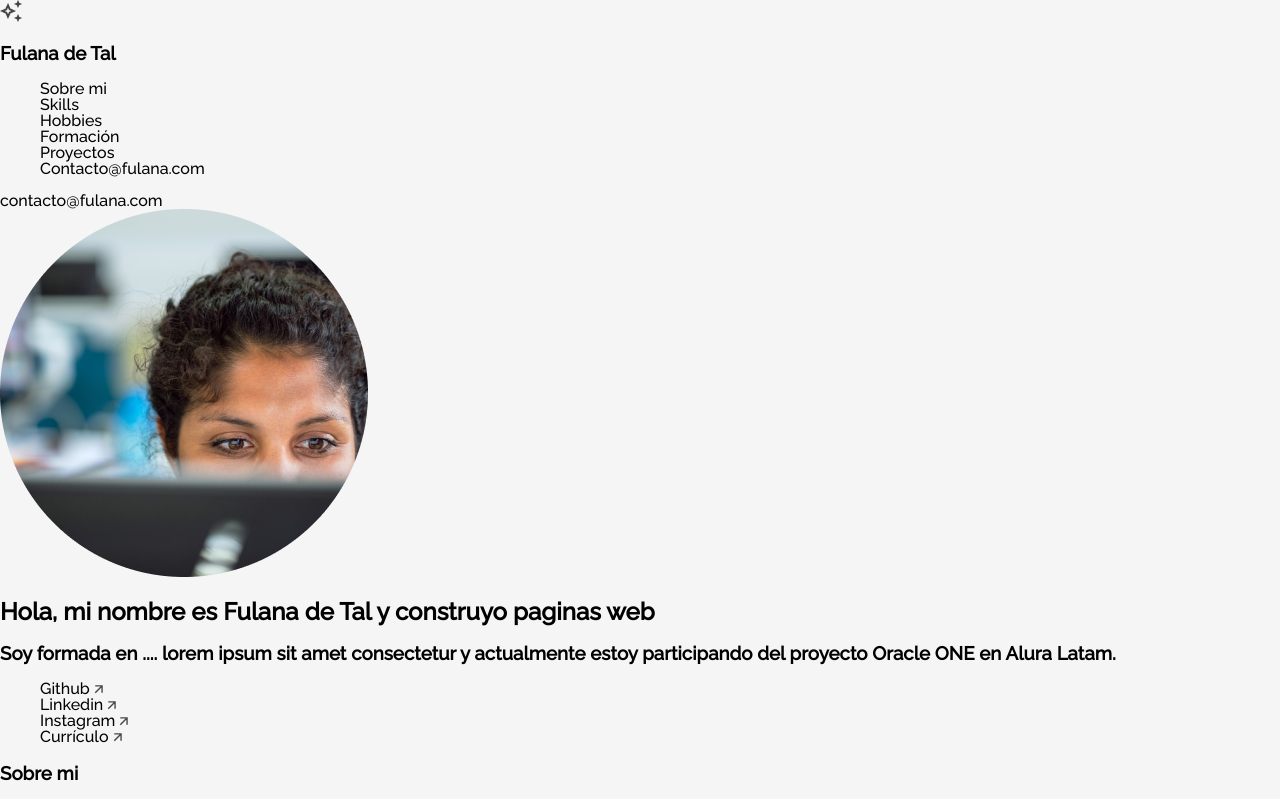
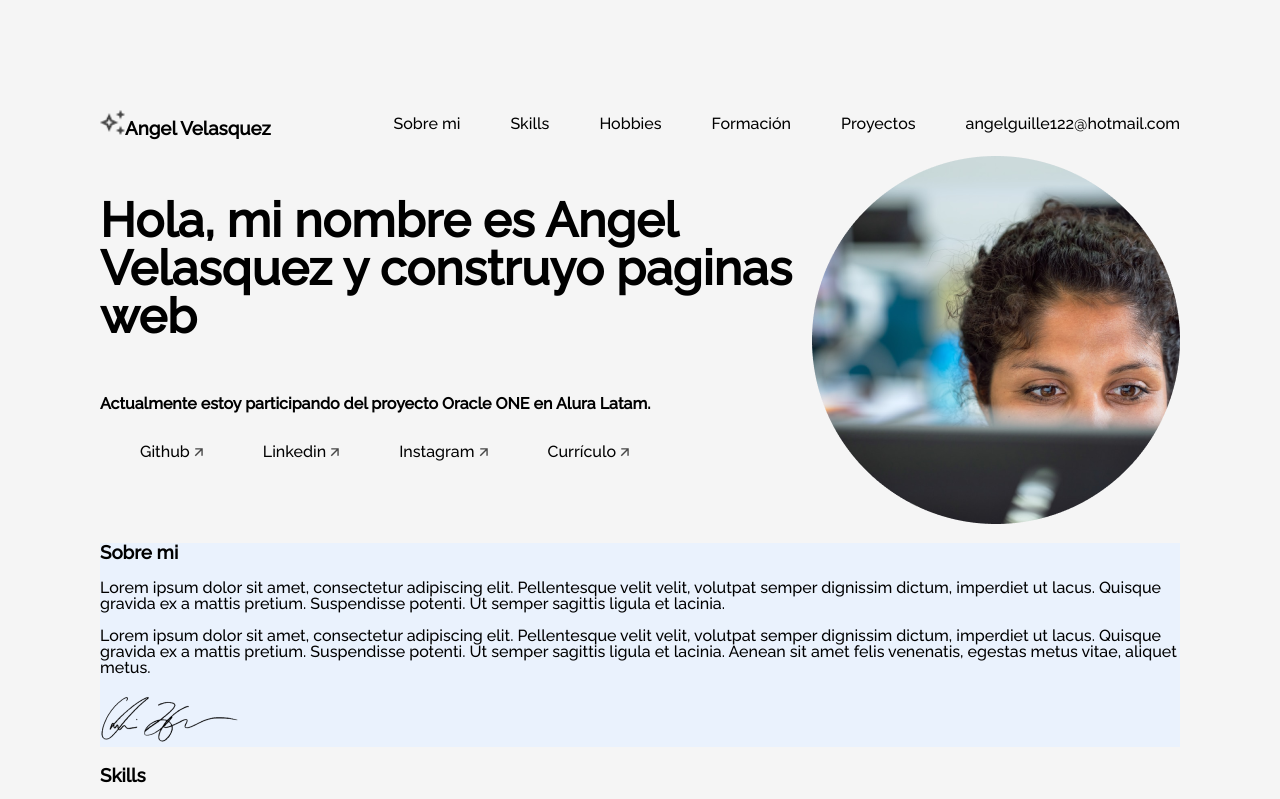
Before and after one commit to AngelPhp122/Portafolio, a plain HTML site: page index.html in a window 1280 px wide. Shown: the top 799 px of the page. Drawn offline with Linux system fonts and the light colour scheme.

Commit message:
modificaciones del frontEnd

```diff
--- a/index.html
+++ b/index.html
@@ -17,8 +17,8 @@
     <div class="tudo">
     <section class="menu">
         <header class="menu__header">
-            <img src="assets\vector.png">
-            <h3 class="menu__title">Fulana de Tal</h3>
+            <img src="assets\vector.png" class="imagen">
+            <h3 class="menu__title">Angel Velasquez</h3>
         </header>
         <nav>
             <ul class="menu__list">
@@ -27,9 +27,9 @@
                 <li class="menu__list__item"><a href="#hobbies">Hobbies</a></li>
                 <li class="menu__list__item"><a href="#formacion">Formación</a></li>
                 <li class="menu__list__item"><a href="#xp">Proyectos</a></li>
-                <li class="menu__list__item"><a href="#contacto">Contacto@fulana.com</a></li>
+                <li class="menu__list__item"><a href="#contacto">angelguille122@hotmail.com</a></li>
             </ul>
-            <li class="menu__list__item__contato"><a href="#contacto">contacto@fulana.com</a></li>
+
         </nav>
     </section>
 
@@ -38,11 +38,11 @@
         <div class="title__div">
             <img class="title__profile" src="assets\profile.png">
             <div class="title__container">
-                <h2 class="title__bio">Hola, mi nombre es Fulana de Tal y construyo paginas web</h2>
-                <h3 class="title__subsection">Soy formada en .... lorem ipsum sit amet consectetur y actualmente estoy participando del proyecto Oracle ONE en Alura Latam.</h3>
+                <h2 class="title__bio">Hola, mi nombre es Angel Velasquez y construyo paginas web</h2>
+                <h3 class="title__subsection">Actualmente estoy participando del proyecto Oracle ONE en Alura Latam.</h3>
                 <ul class="title__network">
                      <!-- Pon los enlaces de tus redes sociales favoritas -->
-                    <li class="title__network__item"><a href="">Github <img src="assets\arrow.png"> </a></li>
+                    <li class="title__network__item"><a href="https://github.com/AngelPhp122">Github <img src="assets\arrow.png"> </a></li>
                     <li class="title__network__item"><a href="">Linkedin <img src="assets\arrow.png"></a></li>
                     <li class="title__network__item"><a href="">Instagram <img src="assets\arrow.png"></a></li>
                     <li class="title__network__item"><a href="">Currículo <img src="assets\arrow.png"></a></li>
--- a/style.css
+++ b/style.css
@@ -15,8 +15,8 @@ body {
     box-sizing: border-box;
     background-color: var(--cor-de-fundo) ;
     font-family: 'Raleway';
-    margin: 0;
-    padding: 0;
+    margin: 50px;
+    padding: 50px;
     line-height: 1;
 }
 ol, ul,li {
@@ -42,19 +42,71 @@ https://en.bem.info/methodology/quick-start/*/
 /*Sección Menu*/
 
 section.menu{
+    display: flex;
+    flex-direction: row;
+    justify-content: space-between;
+}
 
+.menu__header{
+    display: flex;
+    justify-content: space-between;
+    align-items: baseline;
 }
+
+.imagen{
+    width: 25px;
+    height: 25px;
+}
+
+.menu__list{
+    display: flex;
+    column-gap: 50px;
+}
+
 
 /*Sección Title*/
 
 section.title{
+    display: flex;
+    align-items: center;
 
 }
 
+.title__div{
+    display: flex;
+    flex-direction: row;
+    justify-content: space-between;
+
+}
+
+.title__profile{
+    order: 2;
+
+}
+
+.title__container{
+    display: flex;
+    flex-direction: column;
+
+}
+
+.title__network{
+    display: flex;
+    flex-direction: row;
+    column-gap: 60px;
+}
+
+.title__bio{
+    font-size:xxx-large;
+}
+
+.title__subsection{
+    font-size: medium;
+}
 /*Sección About*/
 
 section.about{
-
+    background-color: #EAF2FD;
 }
 
 /*Sección Hobbies*/
@@ -86,6 +138,7 @@ section.formcontato{
 section.footer{
 
 }
+
 
 /* Vamos a desafiarnos trabajando con responsividad?
 Utiliza las referencias de los breakpoints @media abajo */
```
